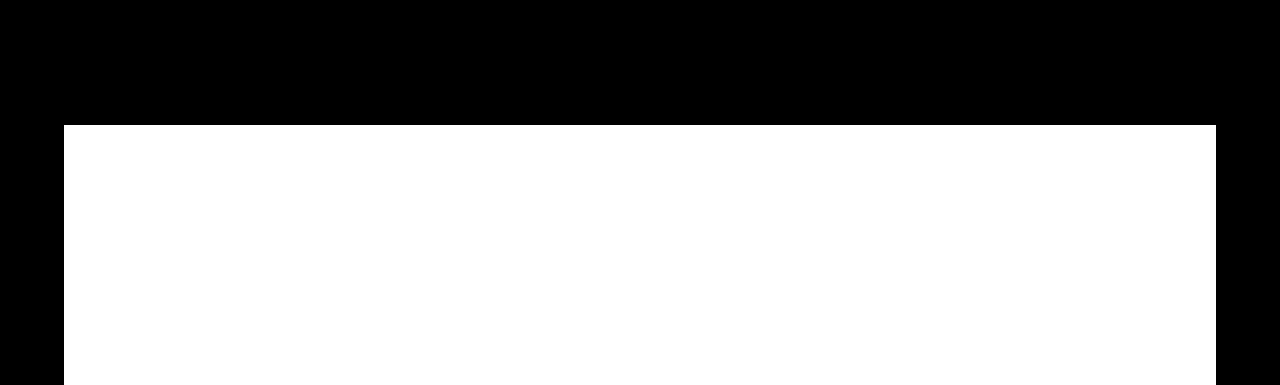
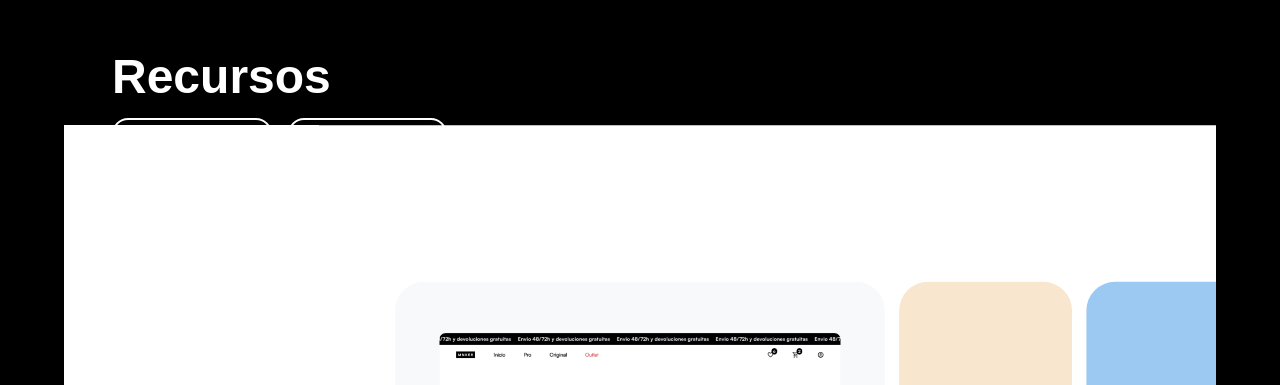
Before and after one commit to sergio9929/Portfolio, a Nuxt app: page / in a window 1280 px wide. Shown: the part 415-800 px from the top of the page. Built offline with nearby package versions, Linux system fonts and the light colour scheme.

Commit message:
retoques

```diff
--- a/components/AppLink.vue
+++ b/components/AppLink.vue
@@ -1,6 +1,4 @@
 <script setup>
-import { onBeforeRouteLeave } from 'vue-router';
-
 
 const props = defineProps({
     theme: {
@@ -19,11 +17,6 @@
             return value == 'low'
         }
     }
-})
-
-onBeforeRouteLeave((to, from) => {
-    console.log(to)
-    return false
 })
 
 </script>
--- a/components/SliderElement.vue
+++ b/components/SliderElement.vue
@@ -53,11 +53,17 @@
     transform-origin: bottom;
     border: 1px solid transparent;
     border-bottom-width: 0;
+
+    transition: border-radius .2s;
 }
 
 .element:hover {
     box-shadow: 0 0 0 .5em v-bind('props.backgroundColor');
     z-index: 1;
+}
+
+.element:hover .element__img {
+    border-radius: .5rem;
 }
 
 @media (max-width: 768px) {
@@ -66,7 +72,11 @@
     }
 
     .element__img {
-        border-radius: .3rem;
+        border-radius: .3rem .3rem 0 0;
     }
+
+    .element:hover .element__img {
+    border-radius: .3rem;
+}
 }
 </style>
--- a/components/TheFooter.vue
+++ b/components/TheFooter.vue
@@ -1,5 +1,5 @@
 <script setup>
-import { DocumentTextIcon } from '@heroicons/vue/24/outline'
+import { DocumentTextIcon, CommandLineIcon } from '@heroicons/vue/24/outline'
 
 const footerVisible = useFooterVisible()
 
@@ -24,10 +24,23 @@
 <template>
     <footer class="footer" :class="{ 'footer--footer-visible': footerVisible }">
         <AppSection>
-            <AppLinkSecondary theme="dark" to="mailto:sergio9929@hotmail.com">sergio9929@hotmail.com</AppLinkSecondary>
-            <AppLinkSecondary theme="dark" to="tel:+34622593344">622 59 33 44</AppLinkSecondary>
-            <AppLinkSecondary theme="dark" to="Sergio Rodriguez CV.pdf" :icon="DocumentTextIcon">Descargar CV</AppLinkSecondary>
-            <AppFakeButtonSecondary theme="dark">España > Vizcaya > Durango</AppFakeButtonSecondary>
+            <h2 class="footer__title">Recursos</h2>
+            <div class="footer__buttons">
+                <AppLinkSecondary theme="dark" to="Sergio Rodriguez CV.pdf" :icon="DocumentTextIcon">Descargar CV
+                </AppLinkSecondary>
+                <AppLinkSecondary theme="dark" to="https://github.com/sergio9929/Portfolio" :icon="CommandLineIcon">Código fuente
+                </AppLinkSecondary>
+            </div>
+        </AppSection>
+
+        <AppSection>
+            <h2 class="footer__title">Contacto</h2>
+            <div class="footer__buttons">
+                <AppLinkSecondary theme="dark" to="mailto:sergio9929@hotmail.com">sergio9929@hotmail.com
+                </AppLinkSecondary>
+                <AppLinkSecondary theme="dark" to="tel:+34622593344">622 59 33 44</AppLinkSecondary>
+                <AppFakeButtonSecondary theme="dark">España > Vizcaya > Durango</AppFakeButtonSecondary>
+            </div>
         </AppSection>
     </footer>
 </template>
@@ -42,9 +55,7 @@
     position: sticky;
     bottom: 0;
     z-index: 0;
-    transform: translateY(-2rem);
-
-    transition: transform .2s;
+    padding-block: 2rem;
 }
 
 .footer--footer-visible {
@@ -53,8 +64,11 @@
 
 .footer .section {
     margin: 0;
+}
+
+.footer__buttons {
     display: flex;
-    justify-content: center;
+    /* justify-content: center; */
     flex-wrap: wrap;
     gap: 1rem;
 }
--- a/components/TheHero.vue
+++ b/components/TheHero.vue
@@ -214,8 +214,7 @@
             }
         }, '<').add(() => {
             window.open(sliderData.value[currentElement.value].externalLink, '_blank').focus();
-
-        }, '-=.32').to(heroBackground.value, {
+        }, '-=.35').to(heroBackground.value, {
             backgroundColor: 'transparent',
         })
         if (!sliderData.value[currentElement.value].externalLink) return
--- a/pages/index.vue
+++ b/pages/index.vue
@@ -38,7 +38,7 @@
 <template>
     <div class="container" :class="{ 'container--footer-visible': footerVisible }"
         ref="container">
-        <TheStartup />
+        <!-- <TheStartup /> -->
         <TheHero />
         <SectionHabilidades />
         <SectionExperiencia />
@@ -55,4 +55,8 @@
 .container--footer-visible {
     transform: scale(.9);
 }
+
+.footer__title {
+    font-size: 3rem;
+}
 </style>
```
Also changed, not shown: 2 other files (tests, documents, lock files or other folders).
